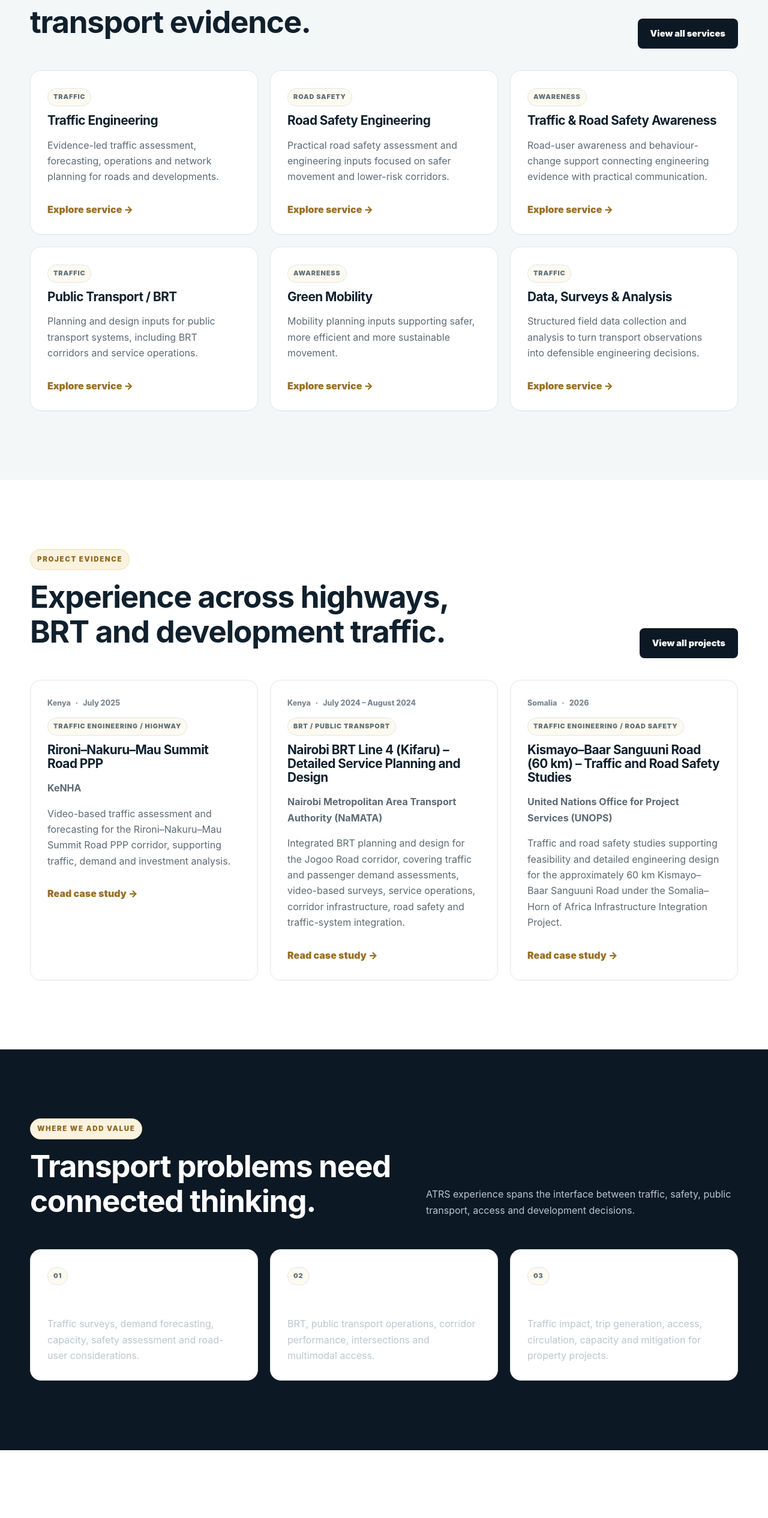
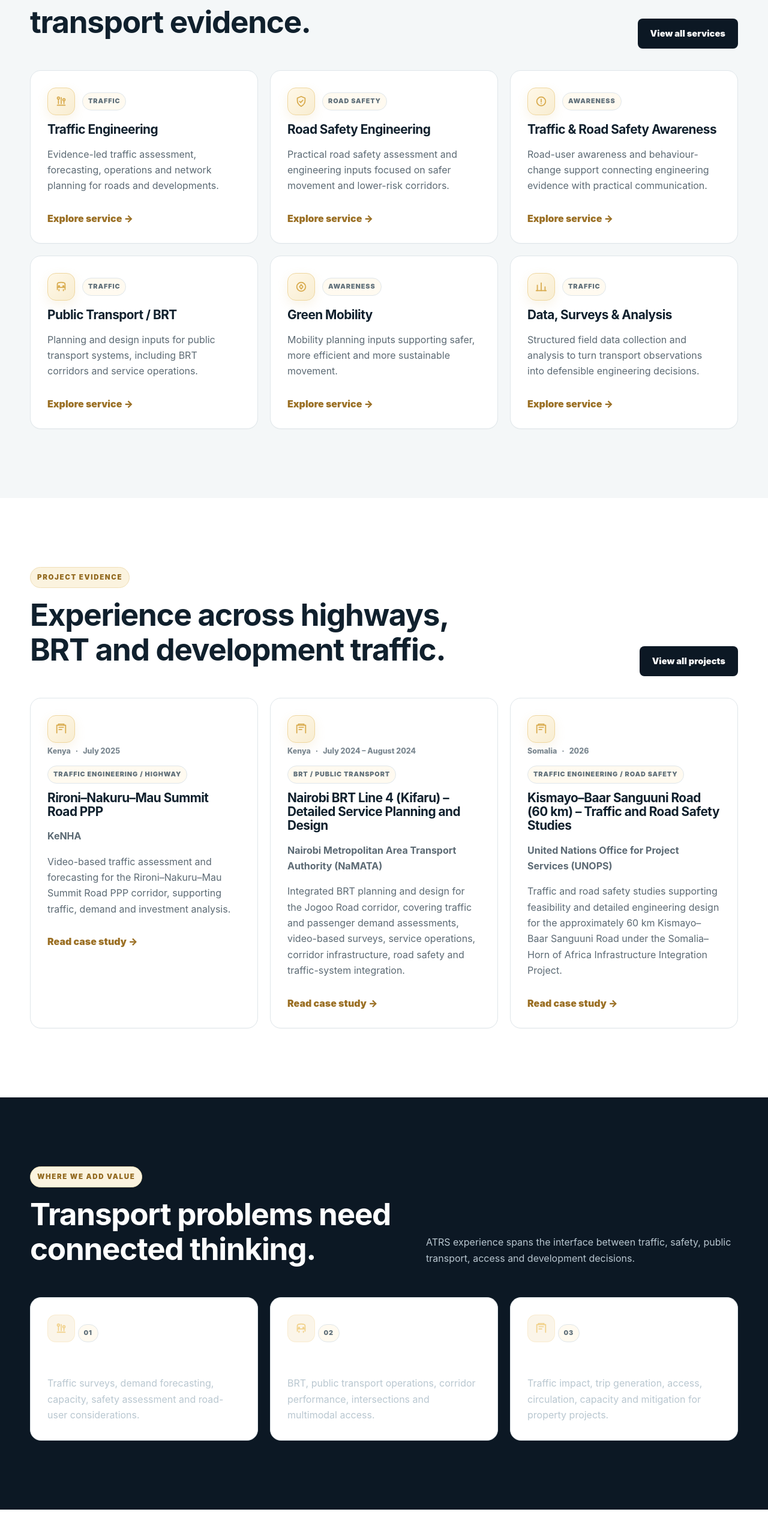
Before and after one commit to Quavyl1/atrsengneering, an Astro site: page / in a window 1280 px wide. Shown: the part 1654-4184 px from the top of the page at 60% size. Built offline with nearby package versions, Linux system fonts and the light colour scheme; Astro itself is replaced by a stand-in of ours.

Commit message:
Add gold accent icons across homepage

```diff
--- a/src/pages/index.astro
+++ b/src/pages/index.astro
@@ -1,6 +1,7 @@
 ---
 import Base from '../layouts/Base.astro';
 import {services,projects,insights} from '../data/content';
+import Icon from '../components/Icon.astro';
 
 const featured=projects.filter(p=>p.featured).slice(0,3);
 const schema={
@@ -54,7 +55,7 @@ const schema={
       <a class="btn btn-dark" href="/services/">View all services</a>
     </div>
     <div class="grid">
-      {services.map(s=><article class="card"><span class="pill">{s.pillar}</span><h3>{s.title}</h3><p>{s.summary}</p><a class="link" href={'/services/'+s.slug+'/'}>Explore service →</a></article>)}
+      {services.map(s=><article class="card"><div class="icon-row"><Icon name={s.slug==='traffic-engineering'?'traffic':s.slug==='road-safety-engineering'?'safety':s.slug==='public-transport-brt'?'transport':s.slug==='data-surveys-analysis'?'data':s.slug==='green-mobility'?'mobility':'awareness'}/><span class="pill">{s.pillar}</span></div><h3>{s.title}</h3><p>{s.summary}</p><a class="link" href={'/services/'+s.slug+'/'}>Explore service →</a></article>)}
     </div>
   </div>
 </section>
@@ -67,6 +68,7 @@ const schema={
     </div>
     <div class="grid">
       {featured.map(p=><article class="card">
+        <Icon name="project"/>
         <div class="meta"><span>{p.country}</span><span>·</span><span>{p.date}</span></div>
         <span class="pill">{p.category}</span>
         <h3>{p.title}</h3>
@@ -85,9 +87,9 @@ const schema={
       <p>ATRS experience spans the interface between traffic, safety, public transport, access and development decisions.</p>
     </div>
     <div class="grid">
-      <article class="card"><span class="pill">01</span><h3>Roads & highways</h3><p>Traffic surveys, demand forecasting, capacity, safety assessment and road-user considerations.</p></article>
-      <article class="card"><span class="pill">02</span><h3>Urban mobility</h3><p>BRT, public transport operations, corridor performance, intersections and multimodal access.</p></article>
-      <article class="card"><span class="pill">03</span><h3>Developments</h3><p>Traffic impact, trip generation, access, circulation, capacity and mitigation for property projects.</p></article>
+      <article class="card"><Icon name="traffic"/><span class="pill">01</span><h3>Roads & highways</h3><p>Traffic surveys, demand forecasting, capacity, safety assessment and road-user considerations.</p></article>
+      <article class="card"><Icon name="transport"/><span class="pill">02</span><h3>Urban mobility</h3><p>BRT, public transport operations, corridor performance, intersections and multimodal access.</p></article>
+      <article class="card"><Icon name="project"/><span class="pill">03</span><h3>Developments</h3><p>Traffic impact, trip generation, access, circulation, capacity and mitigation for property projects.</p></article>
     </div>
   </div>
 </section>
@@ -96,7 +98,7 @@ const schema={
   <div class="container">
     <div class="section-head"><div><span class="tag">Insights</span><h2>Useful answers before you commission a study.</h2></div><a class="btn btn-dark" href="/insights/">All insights</a></div>
     <div class="article-list">
-      {insights.map(a=><article class="article-card"><div class="article-meta">ATRS Insight</div><h2>{a.title}</h2><p>{a.excerpt}</p><a class="link" href={'/insights/'+a.slug+'/'}>Read insight →</a></article>)}
+      {insights.map(a=><article class="article-card"><Icon name="insight"/><div class="article-meta">ATRS Insight</div><h2>{a.title}</h2><p>{a.excerpt}</p><a class="link" href={'/insights/'+a.slug+'/'}>Read insight →</a></article>)}
     </div>
   </div>
 </section>
```
